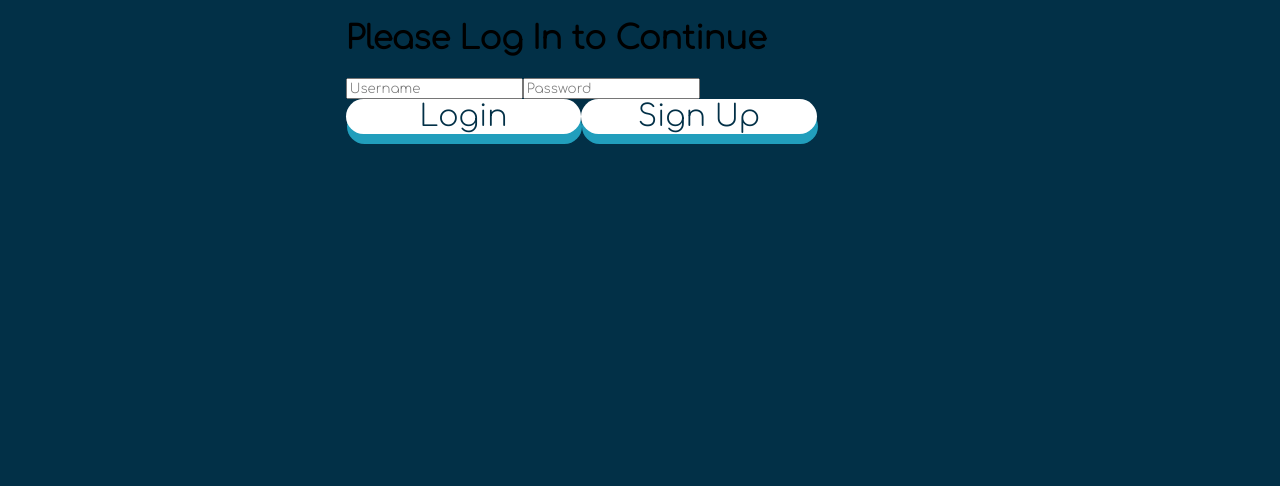
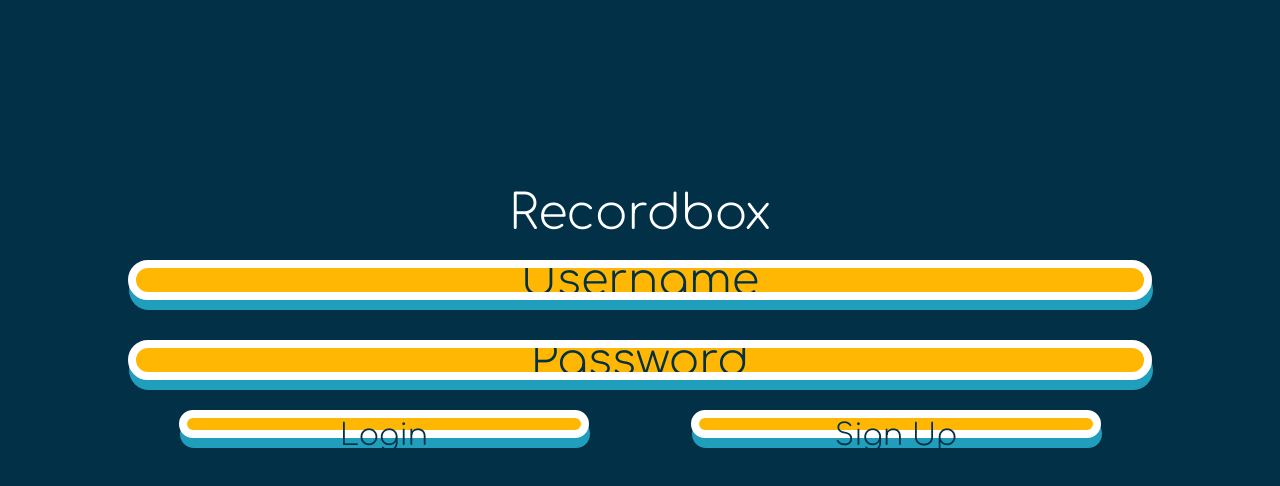
Before and after one commit to PFA-Recordbox/Record-Box, a React app: page /login in a window 1280 px wide. Shown: the top 486 px of the page. Built offline with nearby package versions, Linux system fonts and the light colour scheme.

Commit message:
added login/signup styling

```diff
--- a/client/App.jsx
+++ b/client/App.jsx
@@ -26,7 +26,7 @@ function App() {
           }
         />
         <Route
-          path='/signup'
+          path='/login/signup'
           element={
             <Signup
               setValidUser={setValidUser}
--- a/client/Home.jsx
+++ b/client/Home.jsx
@@ -12,11 +12,11 @@ function HomePage({ userCreds, validUser }) {
 
   const navigate = useNavigate();
 
-  // useEffect(() => {
-  //   if (!validUser) {
-  //     navigate('login');
-  //   }
-  // }, [navigate, validUser]);
+  useEffect(() => {
+    if (!validUser) {
+      navigate('login');
+    }
+  }, [navigate, validUser]);
 
   /* define unfiltered records from database in state so searchcontainer can access them
   We won't modify them in the searchcontainer, just use them as reference*/
--- a/client/Login.jsx
+++ b/client/Login.jsx
@@ -49,9 +49,11 @@ function Login({ setUserCreds, validUser, setValidUser }) {
   };
 
   return (
+    <div class="loginSignup">
+      <div id="loginRecordbox">Recordbox</div>
       <div id='loginBox'>
-      <h1>Please Log In to Continue</h1>
         <form id='inputForm'>
+          <div className='loginInputAreas'>
             <input
               id='loginName'
               className='username'
@@ -64,13 +66,17 @@ function Login({ setUserCreds, validUser, setValidUser }) {
               type='password'
               placeholder='Password'
             ></input>
+          </div>
+          <div className="loginButtonHolder">
             <button className='primary-button' onSubmit={sendLoginCredentials}>
               Login
             </button>
             <button className='secondary-button' onClick={() => navigate('signup')}>
               Sign Up
             </button>
+          </div>
         </form>
+      </div>
     </div>
   );
 }
--- a/client/Signup.jsx
+++ b/client/Signup.jsx
@@ -49,20 +49,23 @@ function Signup({ setUserCreds, setValidUser, validUser }) {
 
   return (
     <div id='signupBox'>
-      <h1>Please Create An Account</h1>
+      <div id="loginRecordbox">Recordbox</div>
         <form id='signupForm'>
+        <div className='loginInputAreas'>
           <input
             id='signupName'
             className='username'
             type='text'
-          placeholder='Username'
+            placeholder='Create Username'
           ></input>
           <input
             id='signupPass'
             className='password'
             type='password'
-          placeholder='Password'
+            placeholder='Create Password'
           ></input>
+        </div>
+        <div className='signupButtonHolder'>
           <button className='primary-button' onSubmit={createUser}>
             Create Account
           </button>
@@ -72,6 +75,7 @@ function Signup({ setUserCreds, setValidUser, validUser }) {
           >
             Cancel
           </button>
+        </div>
       </form>
     </div>
   );
--- a/client/styles.scss
+++ b/client/styles.scss
@@ -324,3 +324,163 @@ h4 {
   box-shadow: 1px 10px 0px 0px $shadowColor;
   color: $mainColor;
 }
+
+
+
+
+
+
+
+
+
+
+.loginSignup {
+  // border: 10px solid orange;
+  height: 100vh;
+  width: 100vw;
+  display: flex;
+  flex-direction: column;
+  justify-content: flex-start;
+  align-items: center;
+}
+
+#loginRecordbox {
+  font-size: 6vh;
+  width: 80vw;
+  height: 30vh;
+  // border: 10px solid white;
+  display: flex;
+  flex-direction: column;
+  justify-content: flex-end;
+  align-items: center;
+  // text-align: center;
+  color: white;
+}
+
+.loginInputAreas {
+  // border: 10px solid green;
+  width: 80vw;
+  height: 20vh;
+  display: flex;
+  flex-direction: column;
+  justify-content: space-around;
+  align-items: center;
+}
+
+#loginName {
+  width: 100%;
+  height: 5vh;
+  font-size: ($fontSize*1.5);
+  border-radius: $borderRadius;
+  text-align: center;
+  color: $mainColor;
+  background-color: $secondaryColor;
+  border: 8px solid $borders;
+  box-shadow: 1px 10px 0px 0px $shadowColor;
+}
+
+#loginPass {
+  width: 100%;
+  height: 5vh;
+  font-size: ($fontSize*1.5);
+  border-radius: $borderRadius;
+  text-align: center;
+  color: $mainColor;
+  background-color: $secondaryColor;
+  border: 8px solid $borders;
+  box-shadow: 1px 10px 0px 0px $shadowColor;
+}
+
+.loginInputAreas ::placeholder {
+  color: $mainColor;
+}
+
+.loginButtonHolder {
+  // border: 10px solid red;
+  height: 6vh;
+  width: 80vw;
+  display: flex;
+  justify-content: space-around;
+  align-items: center;
+}
+
+.loginButtonHolder .primary-button{
+  // border: 10px solid red;
+  width: 40%;
+  background-color: $secondaryColor;
+  border: 8px solid $borders;
+}
+
+.loginButtonHolder .secondary-button{
+  // border: 10px solid red;
+  width: 40%;
+  background-color: $secondaryColor;
+  border: 8px solid $borders;
+}
+
+
+
+
+
+
+
+
+
+#signupBox {
+  // border: 10px solid rgb(255, 0, 0);
+  width: 100vw;
+  height: 100vh;
+  display: flex;
+  flex-direction: column;
+  justify-content: flex-start;
+  align-items: center;
+}
+
+#signupName {
+  width: 100%;
+  height: 5vh;
+  font-size: ($fontSize*1.5);
+  border-radius: $borderRadius;
+  text-align: center;
+  color: $mainColor;
+  background-color: $secondaryColor;
+  border: 8px solid $borders;
+  box-shadow: 1px 10px 0px 0px $shadowColor;
+}
+
+#signupPass {
+  width: 100%;
+  height: 5vh;
+  font-size: ($fontSize*1.5);
+  border-radius: $borderRadius;
+  text-align: center;
+  color: $mainColor;
+  background-color: $secondaryColor;
+  border: 8px solid $borders;
+  box-shadow: 1px 10px 0px 0px $shadowColor;
+}
+
+
+
+.signupButtonHolder {
+  // border: 10px solid red;
+  height: 6vh;
+  width: 80vw;
+  display: flex;
+  justify-content: space-around;
+  align-items: center;
+}
+
+.signupButtonHolder .primary-button{
+  // border: 10px solid red;
+  width: 40%;
+  background-color: $secondaryColor;
+  border: 8px solid $borders;
+}
+
+.signupButtonHolder .secondary-button{
+  // border: 10px solid red;
+  width: 40%;
+  background-color: $secondaryColor;
+  border: 8px solid $borders;
+}
```
Lines whose indentation alone changed are shown as unchanged.
